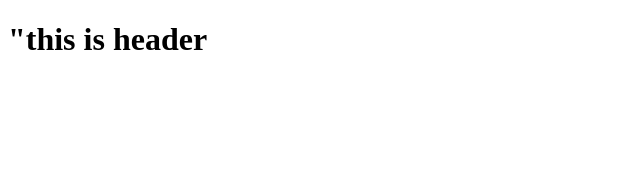
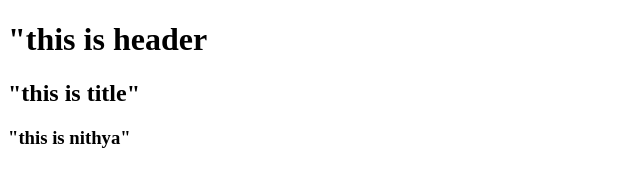
Before and after one commit to madhumitha246810/Madhumitha, a plain HTML site: page index.html in a window 1280 px wide. Shown: the whole page, without its empty margins (0-640 px from the left). Drawn offline with Linux system fonts and the light colour scheme.

Commit message:
this h3 added
this is description

```diff
--- a/index.html
+++ b/index.html
@@ -8,5 +8,7 @@
 </head>
 <body>
     <h1>"this is header</h1>
+    <h2>"this is title"</h2>
+    <h3>"this is nithya"</h3>
 </body>
 </html>
```
